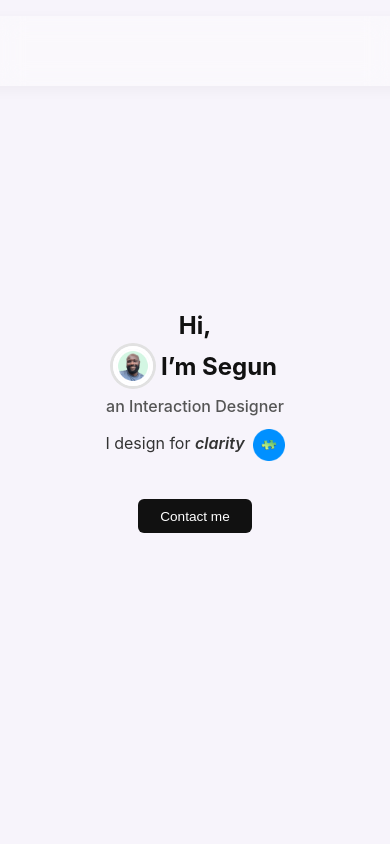
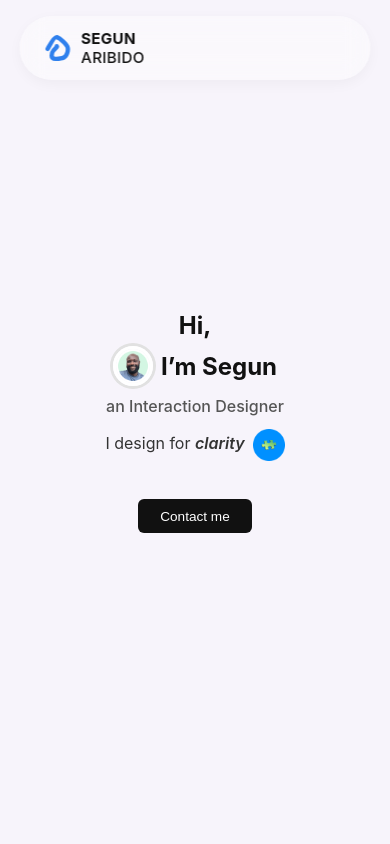
Before and after one commit to neducod/landing-page, a React (Vite) app in the folder landing-pagee/: page / in a window 390 px wide. Shown: the top 844 px of the page. Built offline with nearby package versions, Linux system fonts and the light colour scheme.

Commit message:
nav bar styles

```diff
--- a/landing-pagee/src/styles/navbar.css
+++ b/landing-pagee/src/styles/navbar.css
@@ -37,18 +37,18 @@ gap: 33rem;
   }
 
 */
-
+/*
   .navbar {
     position: fixed;
     top: 1rem;
     left: 50%;
-    transform: translateX(-50%); /* centers it horizontally */
+    transform: translateX(-50%);
 
     display: flex;
     justify-content: space-between;
     align-items: center;
 
-    width: 74.75rem; /* keep your desired width */
+    width: 74.75rem;
     padding: 1rem 2rem;
     gap: 2rem;
 
@@ -59,6 +59,84 @@ gap: 33rem;
 
     z-index: 999;
   }
+  .nav-left {
+    display: flex;
+    align-items: center;
+    gap: 0.6rem;
+  }
+
+  .nav-logo {
+    width: 28px;
+    height: 28px;
+  }
+
+  .brand-name {
+    font-size: 0.95rem;
+    font-weight: 500;
+    color: #111;
+    letter-spacing: 0.3px;
+  }
+  .nav-right {
+    display: flex;
+    align-items: center;
+    gap: 1.5rem;
+  }
+
+  .nav-links {
+    display: flex;
+    list-style: none;
+    gap: 1.5rem;
+  }
+
+  .nav-links a {
+    text-decoration: none;
+    color: #222;
+    font-weight: 400;
+    transition: color 0.2s ease;
+  }
+
+  .nav-links a:hover {
+    color: #0055ff;
+  }
+
+  .nav-btn {
+    background: transparent;
+    border: 1.5px solid #ccc;
+    padding: 0.45rem 1rem;
+    border-radius: 8px;
+    font-size: 0.9rem;
+    cursor: pointer;
+    color: #111;
+    transition: all 0.2s ease;
+  }
+
+  .nav-btn:hover {
+    border-color: #0055ff;
+    color: #0055ff;
+  }
+  */
+
+  .navbar {
+    position: fixed;
+    top: 1rem;
+    left: 50%;
+    transform: translateX(-50%);
+    display: flex;
+    justify-content: space-between;
+    align-items: center;
+
+    width: 74.75rem;
+    padding: 1rem 2rem;
+    gap: 2rem;
+
+    background: rgba(255, 255, 255, 0.4);
+    backdrop-filter: blur(12px);
+    border-radius: 5.625rem;
+    box-shadow: 0 4px 14px rgba(0, 0, 0, 0.04);
+
+    z-index: 999;
+  }
+
   /* Left side */
   .nav-left {
     display: flex;
@@ -118,3 +196,125 @@ gap: 33rem;
     border-color: #0055ff;
     color: #0055ff;
   }
+
+  /* Hamburger icon (hidden on desktop) */
+  .hamburger {
+    display: none;
+    width: 25px;
+    height: 20px;
+    position: relative;
+    cursor: pointer;
+    z-index: 1000;
+  }
+
+  .bar {
+    width: 100%;
+    height: 3px;
+    background-color: #111;
+    border-radius: 10px;
+    position: absolute;
+    transition: 0.3s;
+  }
+
+  .bar::before,
+  .bar::after {
+    content: "";
+    width: 100%;
+    height: 3px;
+    background-color: #111;
+    border-radius: 10px;
+    position: absolute;
+    left: 0;
+    transition: 0.3s;
+  }
+
+  .bar::before {
+    top: -8px;
+  }
+
+  .bar::after {
+    top: 8px;
+  }
+
+  /* Animate hamburger into an X when open */
+  .bar.open {
+    background: transparent;
+  }
+
+  .bar.open::before {
+    transform: rotate(45deg);
+    top: 0;
+  }
+
+  .bar.open::after {
+    transform: rotate(-45deg);
+    top: 0;
+  }
+
+  /* ------------------------------------------ */
+  /* ✅ RESPONSIVENESS */
+  /* ------------------------------------------ */
+
+  @media (max-width: 1200px) {
+    .navbar {
+      width: 90%;
+    }
+  }
+
+  @media (max-width: 768px) {
+    .navbar {
+      width: 90%;
+      padding: 0.8rem 1.5rem;
+    }
+
+    .nav-links {
+      display: none;
+    }
+
+    .nav-btn {
+      display: none;
+    }
+
+    .hamburger {
+      display: block;
+    }
+
+    /* When menu is open */
+    .nav-right.open {
+      position: absolute;
+      top: 5rem;
+      left: 50%;
+      transform: translateX(-50%);
+      background: rgba(255, 255, 255, 0.9);
+      backdrop-filter: blur(10px);
+      border-radius: 1rem;
+      width: 90%;
+      padding: 1rem 0;
+      flex-direction: column;
+      gap: 1rem;
+      box-shadow: 0 8px 20px rgba(0, 0, 0, 0.08);
+      animation: fadeIn 0.3s ease;
+    }
+
+    .nav-right.open .nav-links {
+      display: flex;
+      flex-direction: column;
+      align-items: center;
+      gap: 1rem;
+    }
+
+    .nav-right.open .nav-btn {
+      display: block;
+    }
+
+    @keyframes fadeIn {
+      from {
+        opacity: 0;
+        transform: translate(-50%, -10px);
+      }
+      to {
+        opacity: 1;
+        transform: translate(-50%, 0);
+      }
+    }
+  }
```
